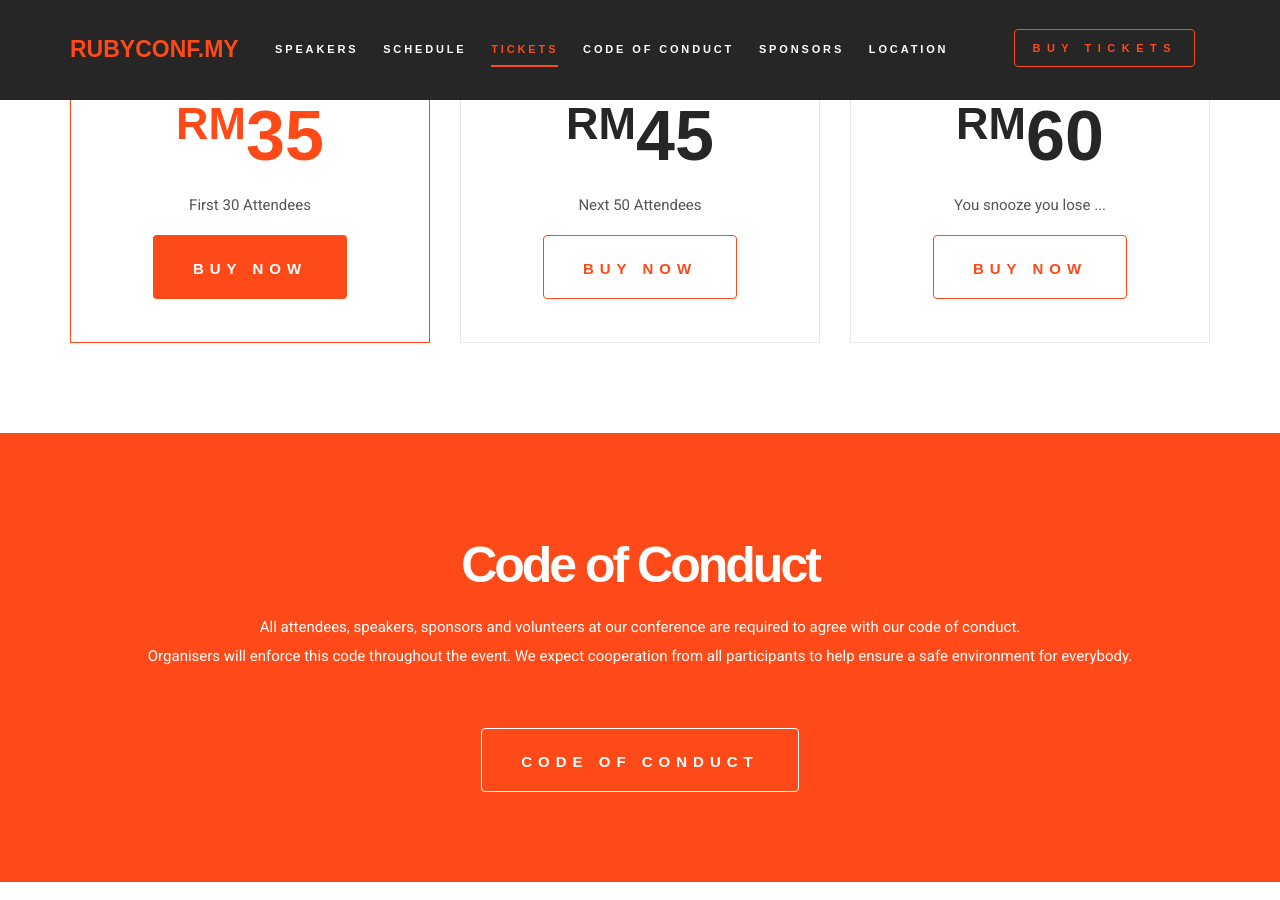
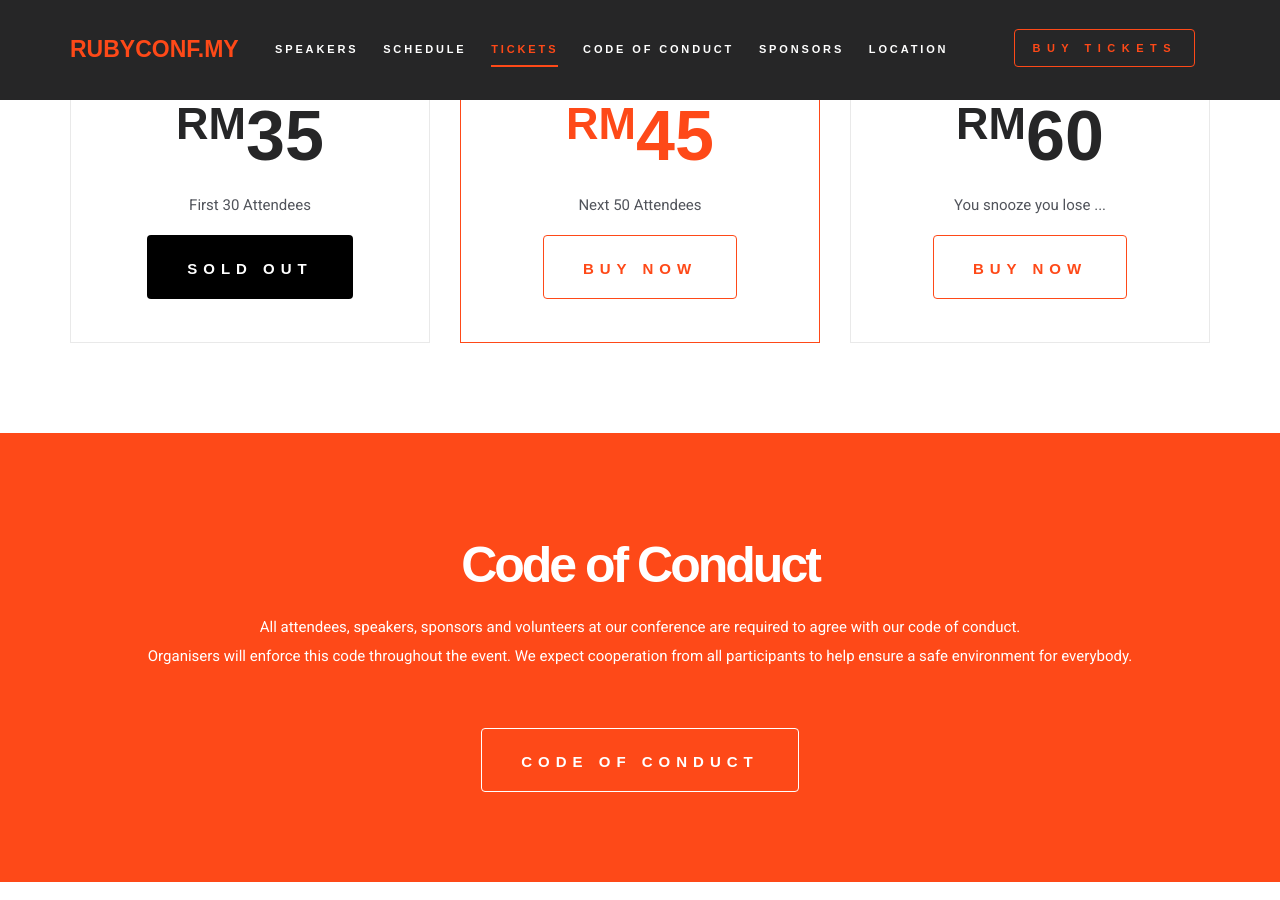
Before and after one commit to rubyconfmy/2016, a Jekyll site: the page built from index.html, in a window 1280 px wide and 900 px high, scrolled down 3586 px. Built offline with Jekyll 4.4.1, drawn with Linux system fonts in a browser that asks for light colours; some web fonts are replaced.

Commit message:
super early bird sold out

```diff
--- a/index.html
+++ b/index.html
@@ -437,7 +437,7 @@ layout: homepage
 
     <div class="row">
       <div class="col-sm-4">
-        <div class="package-column special-column">
+        <div class="package-column">
           <h6 class="package-title">Super Early Birds</h6>
           <div class="package-price">
             <span class="currency">RM</span>35
@@ -445,12 +445,12 @@ layout: homepage
           <div class="package-detail">
             First 30 Attendees
           </div>
-          <a href="https://peatix.com/sales/event/164219/tickets" target="peatix" class="btn btn-lg">Buy now</a>
+          <button class="btn btn-lg btn-black">Sold Out</button>
         </div>
       </div>
 
       <div class="col-sm-4">
-        <div class="package-column">
+        <div class="package-column special-column">
           <h6 class="package-title">Early Birds</h6>
           <div class="package-price">
             <span class="currency">RM</span>45
```
